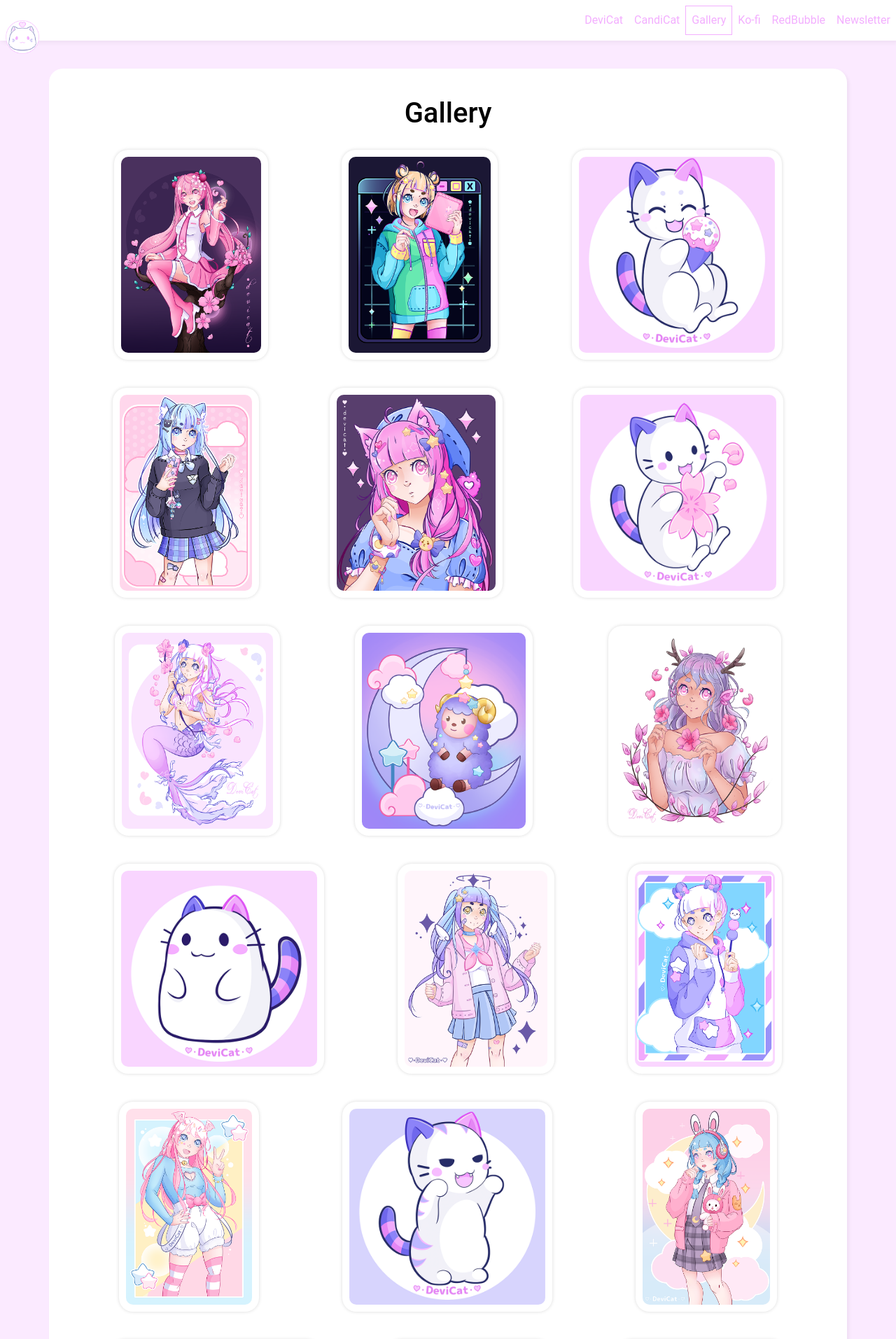
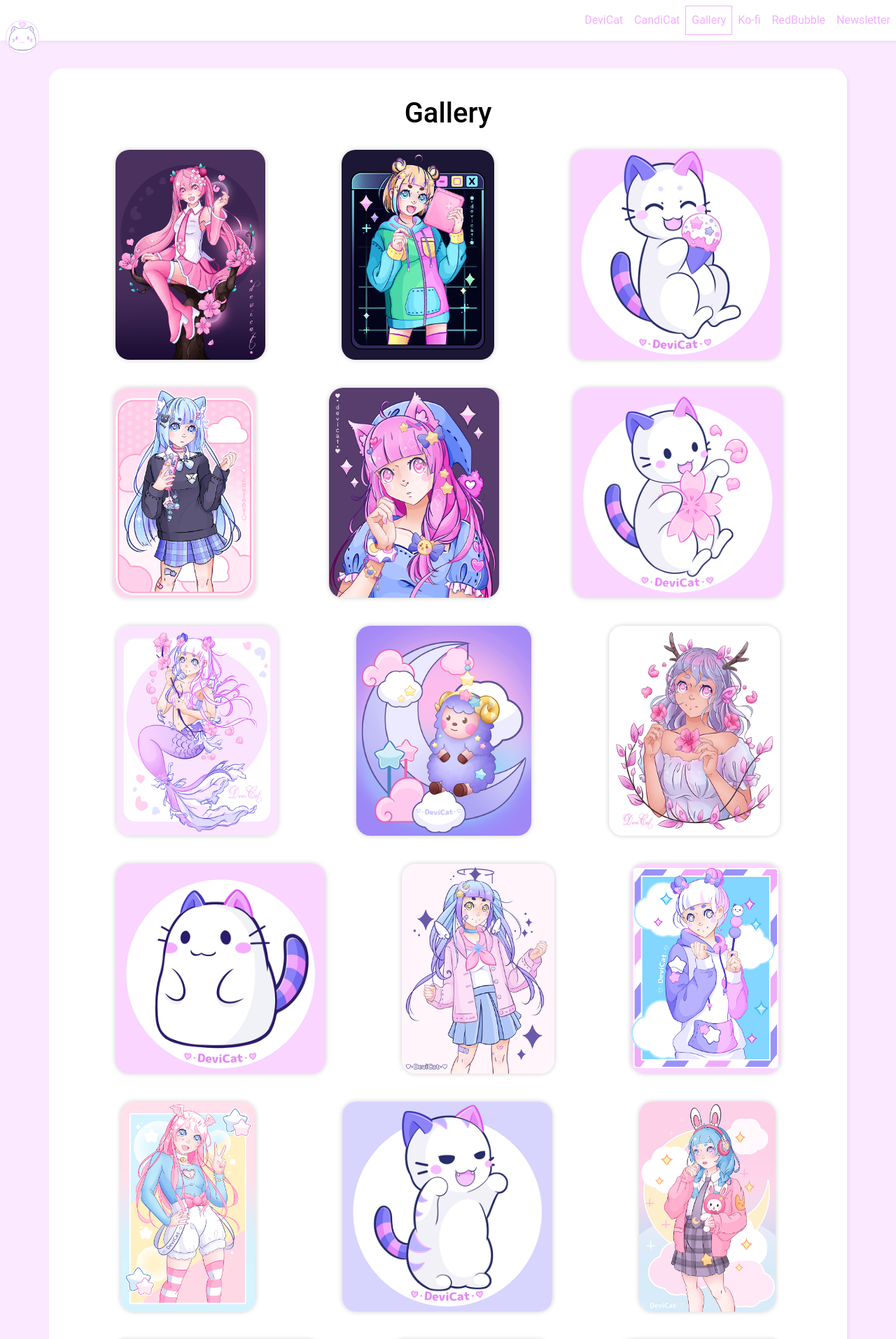
Before and after one commit to DeviCatOutlet/devicatoutlet.github.io, a Jekyll site: the page built from gallery.md, in a window 1280 px wide. Shown: the top 1913 px of the page at 70% size. Built offline with Jekyll 4.4.1, drawn with Linux system fonts in a browser that asks for light colours; our own code applies the rules of GitHub Pages for plain Markdown files.

Commit message:
remove padding from gallery items

```diff
--- a/css/main.css
+++ b/css/main.css
@@ -156,11 +156,10 @@ img {
 	cursor: pointer;
 	margin: 20px;
 	border-radius: 20px;
-	padding: 10px;
-	box-shadow: 0 0 5px rgba(0, 0, 0, 0.15)
+	box-shadow: 0 0 7px rgba(0, 0, 0, 0.20)
 }
 #gallery ~ p img:hover {
-	box-shadow: 0 4px 8px rgba(0,0,0,0.2);
+	box-shadow: 0 0 9px rgba(0,0,0,0.30);
 	transform: translateY(-2px);
 }
 
```
